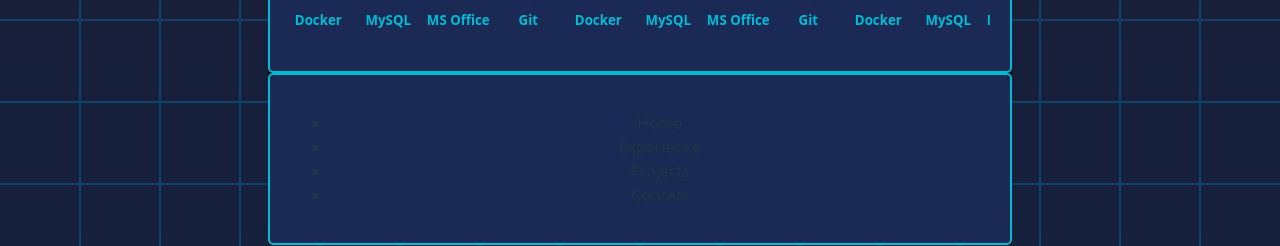
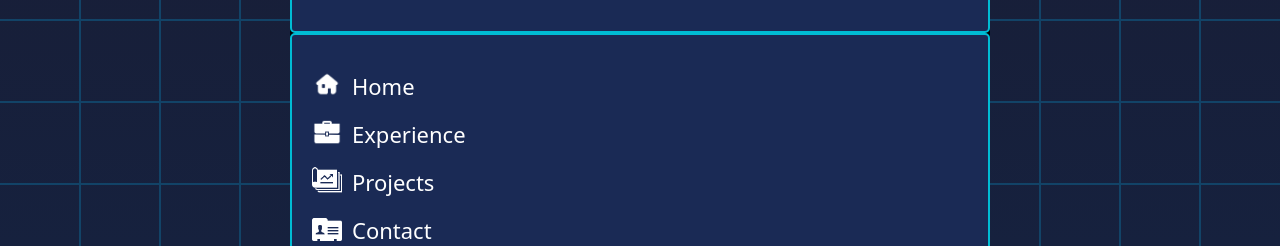
Before and after one commit to devangmalhotra/portfolio-website, a React (Vite) app: page / in a window 1280 px wide. Shown: the part 554-800 px from the top of the page. Built offline with nearby package versions, Linux system fonts and the light colour scheme.

Commit message:
updated files

```diff
--- a/src/Components/MainContentContainer/MainContentContainer.css
+++ b/src/Components/MainContentContainer/MainContentContainer.css
@@ -5,4 +5,5 @@
     position: absolute;
     background-color: black;
     overflow: hidden;
+    grid-template-columns: 700px;
 }
--- a/src/Components/NavBar/NavBar.css
+++ b/src/Components/NavBar/NavBar.css
@@ -3,4 +3,29 @@
     background-color: #1a2a55;
     border-radius: 5px;
     border: solid #00BCD4 2px;
+    text-align: left;
 }
+
+.navbar-link-icon {
+    height: 30px;
+}
+
+.navbar-links {
+    list-style-type: none;
+    margin: 0;
+    padding: 0;
+}
+
+.navbar-links li {
+    display: flex;
+    font-size: 22px;
+    color: white;
+    margin: 15px 0;
+}
+
+.navbar-links li img {
+    display: flex;
+    font-size: 22px;
+    color: white;
+    margin: 0 10px 0 0;
+}
--- a/src/Components/NavBar/NavBar.jsx
+++ b/src/Components/NavBar/NavBar.jsx
@@ -1,15 +1,19 @@
 import React from 'react'
 import './NavBar.css'
+import homeIcon from '../../assets/NavBarIcons/icons8-house-64.png'
+import experienceIcon from '../../assets/NavBarIcons/icons8-briefcase-64.png'
+import projectsIcon from '../../assets/NavBarIcons/icons8-projects-50.png'
+import contactIcon from '../../assets/NavBarIcons/icons8-contact-50.png'
 
 function NavBar() {
   return (
     <div id='navbar-card-container'>
         <nav className='navbar'>
             <ul className='navbar-links'>
-                <li>Home</li>
-                <li>Experience</li>
-                <li>Projects</li>
-                <li>Contact</li>
+                <li><img className='navbar-link-icon' src={homeIcon} alt="" />Home</li>
+                <li><img className='navbar-link-icon' src={experienceIcon} alt="" />Experience</li>
+                <li><img className='navbar-link-icon' src={projectsIcon} alt="" />Projects</li>
+                <li><img className='navbar-link-icon' src={contactIcon} alt="" />Contact</li>
             </ul>
         </nav>
     </div>
```
